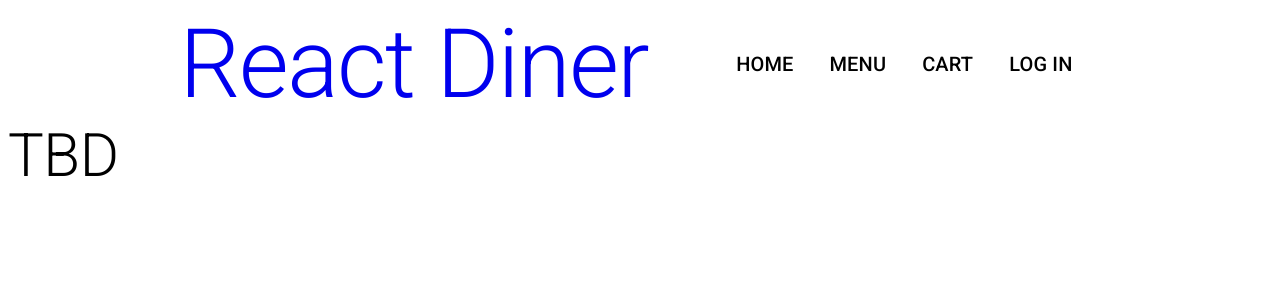
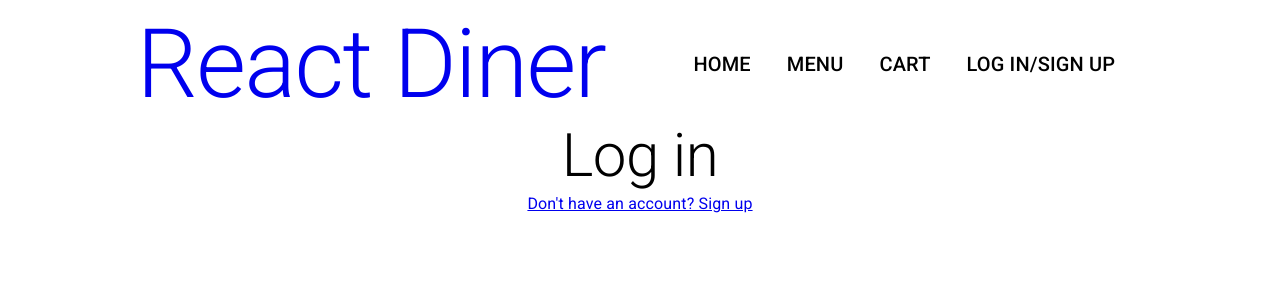
Before and after one commit to juuso-finne/restaurant, a React (Vite) app in the folder frontend/: page /auth in a window 1280 px wide. Shown: the top 300 px of the page. Built offline with nearby package versions, Linux system fonts and the light colour scheme.

Commit message:
frontend: state change implemented in auth page

```diff
--- a/frontend/src/App.jsx
+++ b/frontend/src/App.jsx
@@ -1,5 +1,6 @@
 import { BrowserRouter as Router, Redirect, Route, Switch } from 'react-router-dom'
 import { QueryClient, QueryClientProvider } from 'react-query'
+import { createContext, useState } from 'react'
 
 import Auth from './users/pages/Auth'
 import Cart from './cart/pages/Cart'
@@ -11,10 +12,13 @@ import Menu from './menu/pages/Menu'
 
 
 const queryClient = new QueryClient();
+export const loginContext = createContext();
 
 
 function App() {
+  const [isLoggedIn, toggleIsLoggedIn] = useState(false)
   return (
+    <loginContext.Provider value={isLoggedIn}>
       <QueryClientProvider client={queryClient}>
         <Router>
           <MainNavigation />
@@ -51,6 +55,7 @@ function App() {
           </main>
         </Router>
       </QueryClientProvider>
+    </loginContext.Provider>
   )
 }
 
--- a/frontend/src/menu/components/MenuItem.jsx
+++ b/frontend/src/menu/components/MenuItem.jsx
@@ -1,6 +1,5 @@
 import { Card, CardContent, CardMedia, Typography, Button } from '@mui/material/';
 import { useState } from 'react'
-// localhost:5502/${product.image}
 
 const MenuItem = ({ product }) => {
   const [itemCount, setItemCount] = useState(0);
--- a/frontend/src/shared/components/MainNavigation.jsx
+++ b/frontend/src/shared/components/MainNavigation.jsx
@@ -15,10 +15,10 @@ const MainNavigation = () => {
                 </Link>
                 <nav>
                     <ul className='list' style={{ listStyleType: 'none', padding: 0, margin: 0, display: 'flex' }}>
-                        <NavItem style={{ marginRight: '20px' }} text="Home" route="/" />
-                        <NavItem style={{ marginRight: '20px' }} text="Menu" route="/Menu" />
-                        <NavItem style={{ marginRight: '20px' }} text="Cart" route="/Cart" />
-                        <NavItem style={{ marginRight: '20px' }} text="Log in" route="/Auth" />
+                        <NavItem text="Home" route="/" />
+                        <NavItem text="Menu" route="/Menu" />
+                        <NavItem text="Cart" route="/Cart" />
+                        <NavItem text="Log in/Sign up" route="/Auth" />
                     </ul>
                 </nav>
             </Toolbar>
--- a/frontend/src/shared/components/NavLink.jsx
+++ b/frontend/src/shared/components/NavLink.jsx
@@ -1,9 +1,9 @@
 import { NavLink } from 'react-router-dom'
 import { Typography, Button } from '@mui/material';
 
-const NavItem = ({ style, route, text }) => {
+const NavItem = ({ route, text }) => {
     return (
-        <li style={style}>
+        <li style={{ marginRight: '20px' }}>
             <Button component={NavLink} to={route} color="inherit">
                 <Typography variant="h6">{text}</Typography>
             </Button>
--- a/frontend/src/users/pages/Auth.jsx
+++ b/frontend/src/users/pages/Auth.jsx
@@ -1,8 +1,30 @@
-import { Typography } from '@mui/material/';
+import { Stack, Typography, } from '@mui/material/';
+import { useContext, useEffect, useState } from "react";
+import { loginContext } from '../../App';
 
 const Auth = () => {
+    const isLoggedIn = useContext(loginContext);
+    const [headerText, setHeaderText] = useState('Log in')
+    const [bottomText, setBottomText] = useState('Don\'t have an account? Sign up')
+    const [hasAccount, setHasAccount] = useState(true)
+
+    useEffect(() => {
+        if (hasAccount) {
+            setHeaderText('Log in')
+            setBottomText('Don\'t have an account? Sign up')
+        } else {
+            setHeaderText('Sign up')
+            setBottomText('Already have an account? Log in')
+        }
+    }, [hasAccount])
+
     return (
-        <Typography variant='h2' component="h1">TBD</Typography>
+        <Stack alignItems="center">
+            <Typography variant='h2' component="h1">{headerText}</Typography>
+            <a href='#' onClick={() => {
+                setHasAccount(oldValue => !oldValue)
+            }}><Typography>{bottomText}</Typography></a>
+        </Stack>
     )
 }
 
```
Also changed, not shown: frontend/src/users/components/LoginForm.jsx (added, +11 -0 lines). Lines whose indentation alone changed are shown as unchanged.
